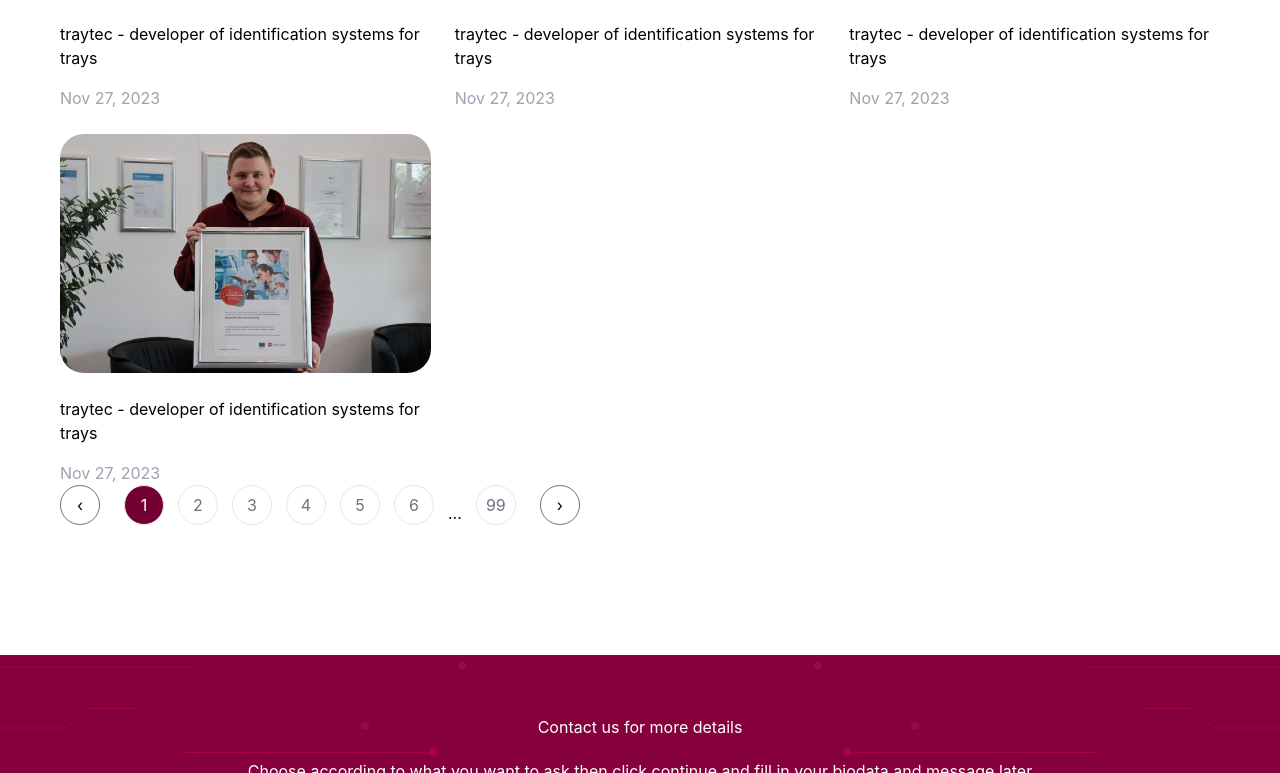
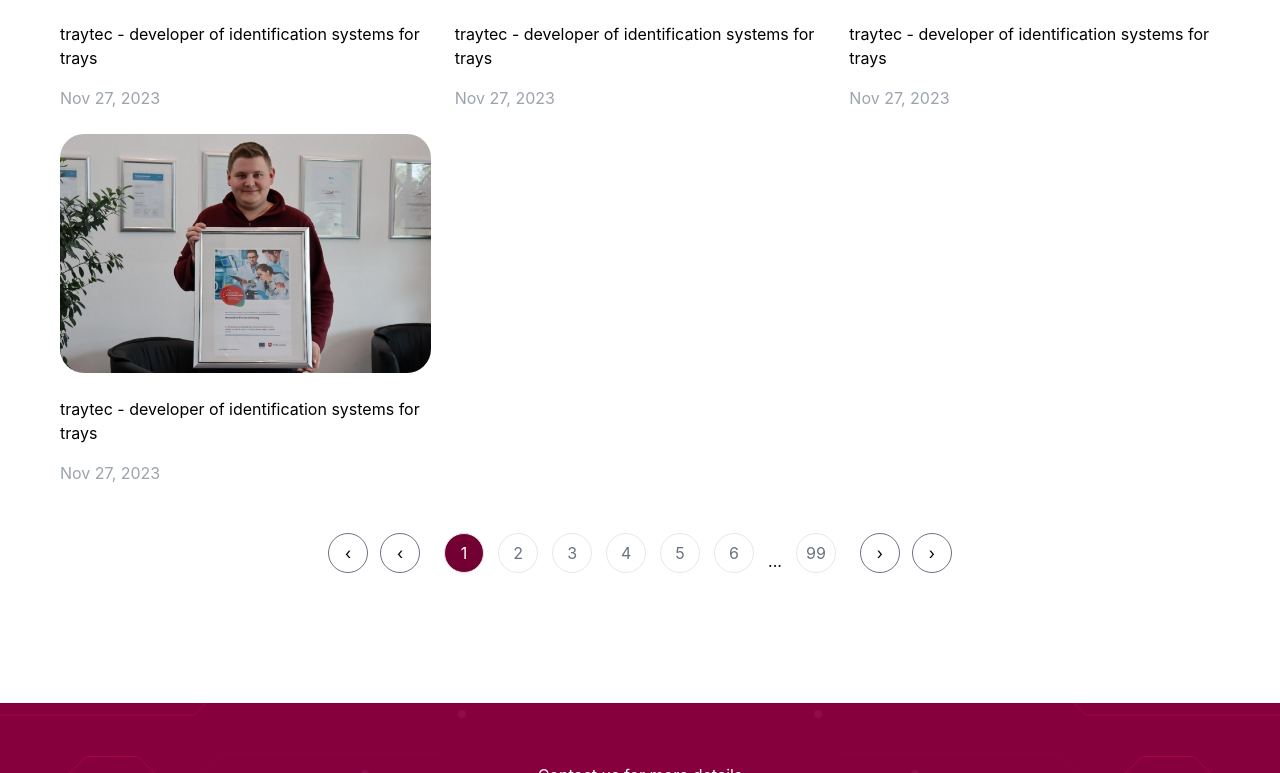
Before and after one commit to anggipras/traytec-mono, a Next.js app in the folder apps/web/: page /news in a window 1280 px wide. Shown: the part 1345-2118 px from the top of the page. Built offline with nearby package versions, Linux system fonts and the light colour scheme.

Commit message:
Update: modify UI pagination

```diff
--- a/apps/web/modules/common/components/pagination/index.tsx
+++ b/apps/web/modules/common/components/pagination/index.tsx
@@ -33,7 +33,16 @@
   }
 
   return (
-    <div className="flex items-center list-none select-none">
+    <div className="flex justify-center items-center list-none select-none">
+      <div
+        aria-hidden="true"
+        className="flex justify-center items-center border border-gray-500 hover:bg-primary-950 hover:text-white w-10 h-10 rounded-full mr-3 prev arrow-icon"
+        onClick={() => {
+          onClickHandler(1);
+        }}
+      >
+        &#x2039;
+      </div>
       {active > 1 ? (
         <div
           aria-hidden="true"
@@ -136,6 +145,15 @@
           &#8250;
         </div>
       )}
+      <div
+        aria-hidden="true"
+        className="flex justify-center items-center border border-gray-500 hover:bg-primary-950 hover:text-white w-10 h-10 rounded-full ml-3 next arrow-icon"
+        onClick={() => {
+          onClickHandler(size);
+        }}
+      >
+        &#8250;
+      </div>
     </div>
   );
 };
--- a/apps/web/modules/news/components/news-list/index.tsx
+++ b/apps/web/modules/news/components/news-list/index.tsx
@@ -12,7 +12,7 @@
 
 const NewsList: React.FC<NewsData> = ({ newsData }) => {
   return (
-    <div className="grid grid-cols-3 gap-6">
+    <div className="grid grid-cols-3 gap-6 mb-12">
       {newsData
         .filter((_, idx) => idx > 4)
         .map((val, idx) => {
```
